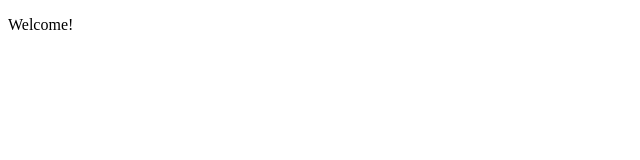
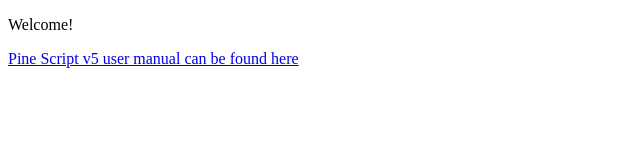
Before and after one commit to shanedemorais/shanedemorais.github.io, a plain HTML site: page index.html in a window 1280 px wide. Shown: the whole page, without its empty margins (0-640 px from the left). Drawn offline with Linux system fonts and the light colour scheme.

Commit message:
added url for Pinescript manual

```diff
--- a/index.html
+++ b/index.html
@@ -10,5 +10,7 @@
   </head>
   <body>
     <p>Welcome!</p>
+
+    <a href="https://github.com/shanedemorais/pinescript_v5_user_manual_pdfs">Pine Script v5 user manual can be found here</a>
   </body>
 </html>
```
